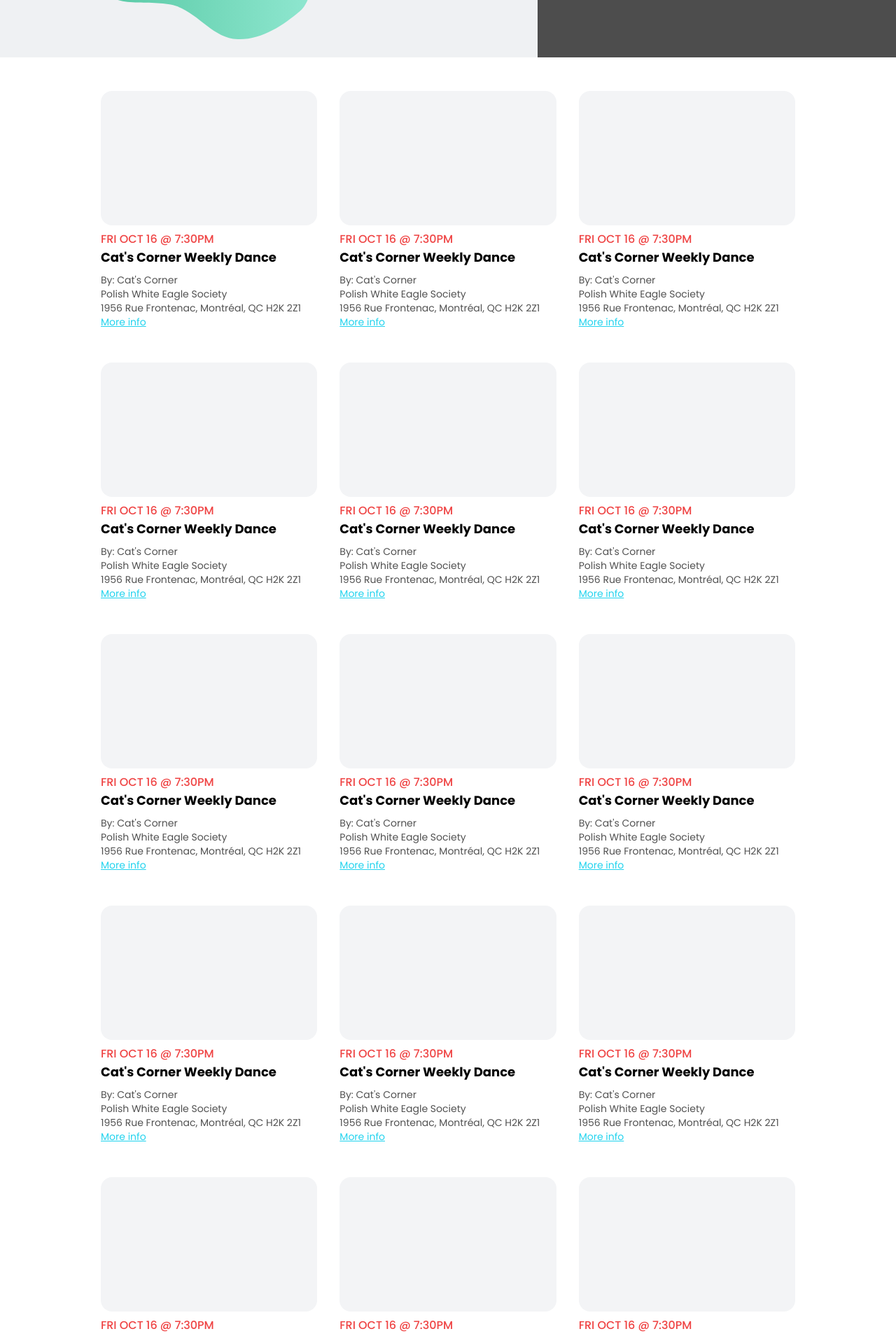
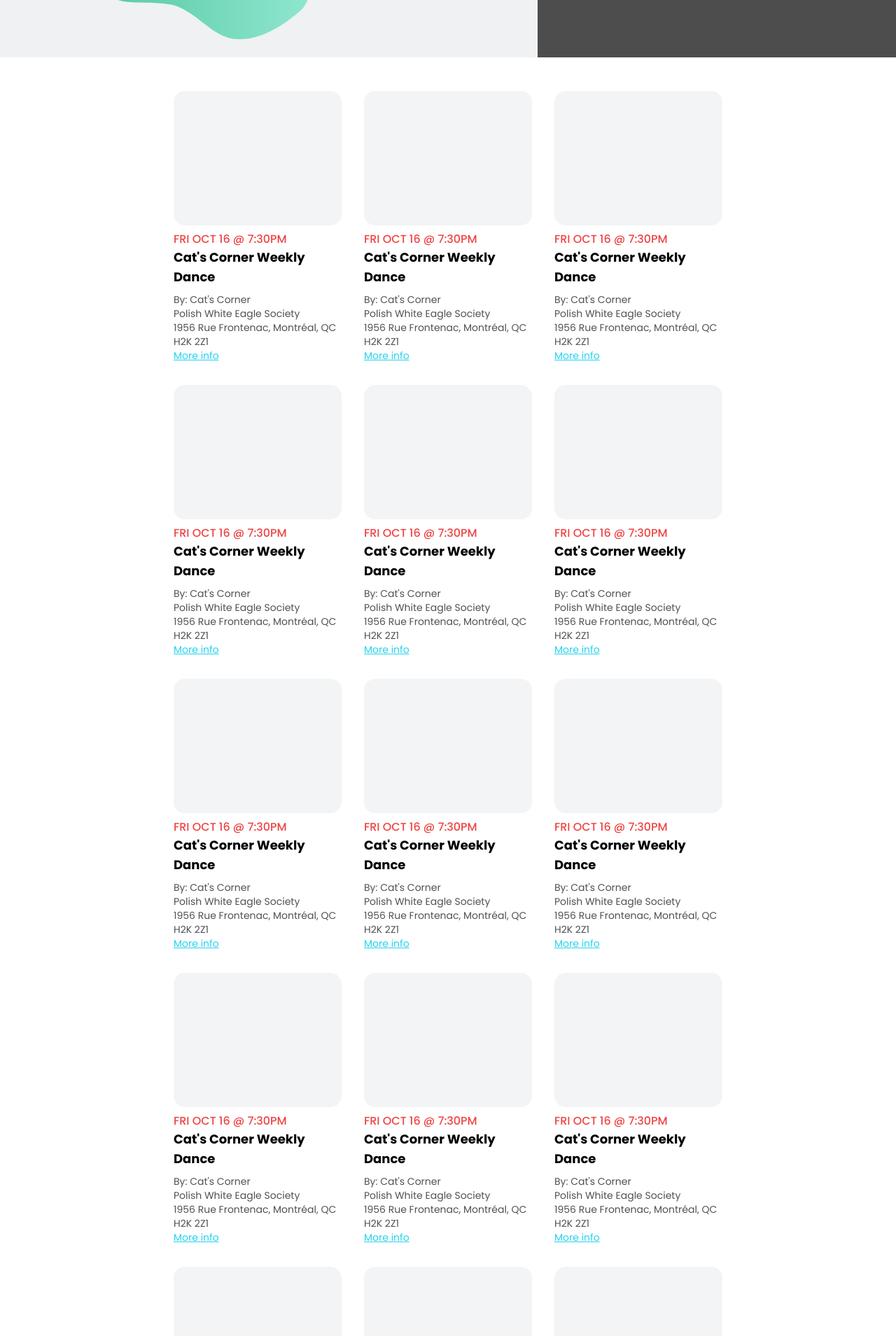
Before and after one commit to justinkwanchan/swing-schedule, a Next.js app in the folder front-end/: page /events in a window 1280 px wide. Shown: the part 500-2409 px from the top of the page at 70% size. Built offline with nearby package versions, Linux system fonts and the light colour scheme.

Commit message:
Fix layout for Events page

```diff
--- a/front-end/src/app/components/home/dance-event-preview-card/index.tsx
+++ b/front-end/src/app/components/home/dance-event-preview-card/index.tsx
@@ -2,12 +2,21 @@
 import Card from './Card';
 
 type Props = {
+  isCarouseled: boolean;
   event: EventDetails;
 };
 
-export default function DanceEventPreviewCard({ event }: Props) {
+export default function DanceEventPreviewCard({ isCarouseled, event }: Props) {
   return (
-    <div className="flex-[0_0_170px] pl-4 md:pl-8 md:flex-[0_0_50%] lg:flex-[0_0_33.333333%] 2xl:flex-[0_0_25%]">
+    /* Card widths must match the grid column widths in /events/page.tsx
+     * Carouseled cards include padding of 16px for small and 32px for large */
+    <div
+      className={`${
+        isCarouseled
+          ? 'flex-[0_0_192px] pl-4 md:flex-[0_0_272px] md:pl-8'
+          : 'w-44 md:w-60'
+      }`}
+    >
       {/* Mobile view */}
       <Link href={`events/${event.id}`} className="md:hidden">
         <Card event={event} />
--- a/front-end/src/app/components/home/preview-section/index.tsx
+++ b/front-end/src/app/components/home/preview-section/index.tsx
@@ -155,7 +155,11 @@
           {title === SOCIAL_DANCES ? (
             <>
               {tempEvents.map((tempEvent) => (
-                <DanceEventPreviewCard event={tempEvent} key={tempEvent.id} />
+                <DanceEventPreviewCard
+                  isCarouseled={true}
+                  event={tempEvent}
+                  key={tempEvent.id}
+                />
               ))}
             </>
           ) : (
--- a/front-end/src/app/events/page.tsx
+++ b/front-end/src/app/events/page.tsx
@@ -19,22 +19,26 @@
     <div className="flex flex-col items-center mb-12">
       <PageTitleSection title="Upcoming" description={pageDescription} />
 
-      <div className="flex flex-wrap w-4/5 mb-12 gap-y-12 -ml-8">
-        <DanceEventPreviewCard event={tempEvent} />
-        <DanceEventPreviewCard event={tempEvent} />
-        <DanceEventPreviewCard event={tempEvent} />
-        <DanceEventPreviewCard event={tempEvent} />
-        <DanceEventPreviewCard event={tempEvent} />
-        <DanceEventPreviewCard event={tempEvent} />
-        <DanceEventPreviewCard event={tempEvent} />
-        <DanceEventPreviewCard event={tempEvent} />
-        <DanceEventPreviewCard event={tempEvent} />
-        <DanceEventPreviewCard event={tempEvent} />
-        <DanceEventPreviewCard event={tempEvent} />
-        <DanceEventPreviewCard event={tempEvent} />
-        <DanceEventPreviewCard event={tempEvent} />
-        <DanceEventPreviewCard event={tempEvent} />
-        <DanceEventPreviewCard event={tempEvent} />
+      {/* Using grid instead of flex because it allows semi-filled row to align left instead of center
+       ** Grid column widths must match the card widths in /dance-event-preview-card/index.tsx */}
+      <div
+        className={`grid grid-cols-[repeat(auto-fit,_176px)] justify-center gap-x-4 w-11/12 md:grid-cols-[repeat(auto-fit,_240px)] md:gap-8 md:w-4/5`}
+      >
+        <DanceEventPreviewCard isCarouseled={false} event={tempEvent} />
+        <DanceEventPreviewCard isCarouseled={false} event={tempEvent} />
+        <DanceEventPreviewCard isCarouseled={false} event={tempEvent} />
+        <DanceEventPreviewCard isCarouseled={false} event={tempEvent} />
+        <DanceEventPreviewCard isCarouseled={false} event={tempEvent} />
+        <DanceEventPreviewCard isCarouseled={false} event={tempEvent} />
+        <DanceEventPreviewCard isCarouseled={false} event={tempEvent} />
+        <DanceEventPreviewCard isCarouseled={false} event={tempEvent} />
+        <DanceEventPreviewCard isCarouseled={false} event={tempEvent} />
+        <DanceEventPreviewCard isCarouseled={false} event={tempEvent} />
+        <DanceEventPreviewCard isCarouseled={false} event={tempEvent} />
+        <DanceEventPreviewCard isCarouseled={false} event={tempEvent} />
+        <DanceEventPreviewCard isCarouseled={false} event={tempEvent} />
+        <DanceEventPreviewCard isCarouseled={false} event={tempEvent} />
+        <DanceEventPreviewCard isCarouseled={false} event={tempEvent} />
       </div>
     </div>
   );
```
